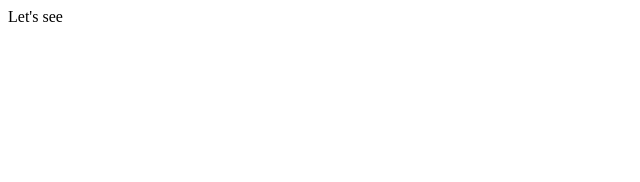
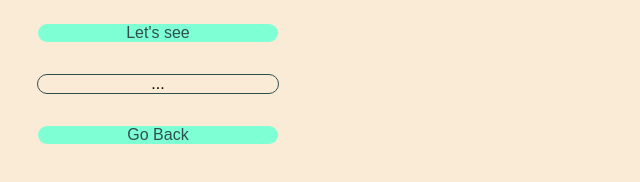
Before and after one commit to EmmaUnimelb/EmmaUnimelb.github.io, a plain HTML site: page next.html in a window 1280 px wide. Shown: the whole page, without its empty margins (0-640 px from the left). Drawn offline with Linux system fonts and the light colour scheme.

Commit message:
make the test of localstorage look nice

```diff
--- a/next.html
+++ b/next.html
@@ -2,8 +2,13 @@
 <html>
     <head>
         <script src="scripts.js"></script>
+        <link rel="stylesheet" href="styles.css"/>
     </head>
     <body>
-        <div class="btn" id="showdata" onclick="showSourceData()">Let's see</div>
+        <div class="showbox">
+        <div class="btn" onclick="showSourceData()"><a href="#">Let's see</a></div>
+        <div class="display" id="showdata">...</div>
+        <div class="btn" ><a href="storetest.html">Go Back</a></div>
+        </div>
     </body>
 </html>
--- a/styles.css
+++ b/styles.css
@@ -20,3 +20,43 @@ body{
     color:#f7f2eb;
     padding:10px;
 }
+
+.showbox{
+    width: 300px;
+    padding: 0.5rem;
+    display:flex;
+    flex-direction:column;
+    align-items:center;
+}
+
+input{
+    margin:1rem;
+    width:80%;
+}
+
+h1,h2,h3,h4,h5{
+    text-align:center;
+}
+
+a{
+    text-decoration:inherit;
+    color:inherit;
+}
+
+.btn{
+    background-color:aquamarine;
+    color:darkslategrey;
+    border-radius:1rem;
+    margin:1rem;
+    text-align:center;
+    width:80%;
+    text-decoration:none;
+}
+
+.display{
+    border: 1px solid darkslategray;
+    border-radius:1rem;
+    text-align:center;
+    margin:1rem;
+    width:80%;
+}
```
Also changed, not shown: storetest.html (+8 -2 lines).
